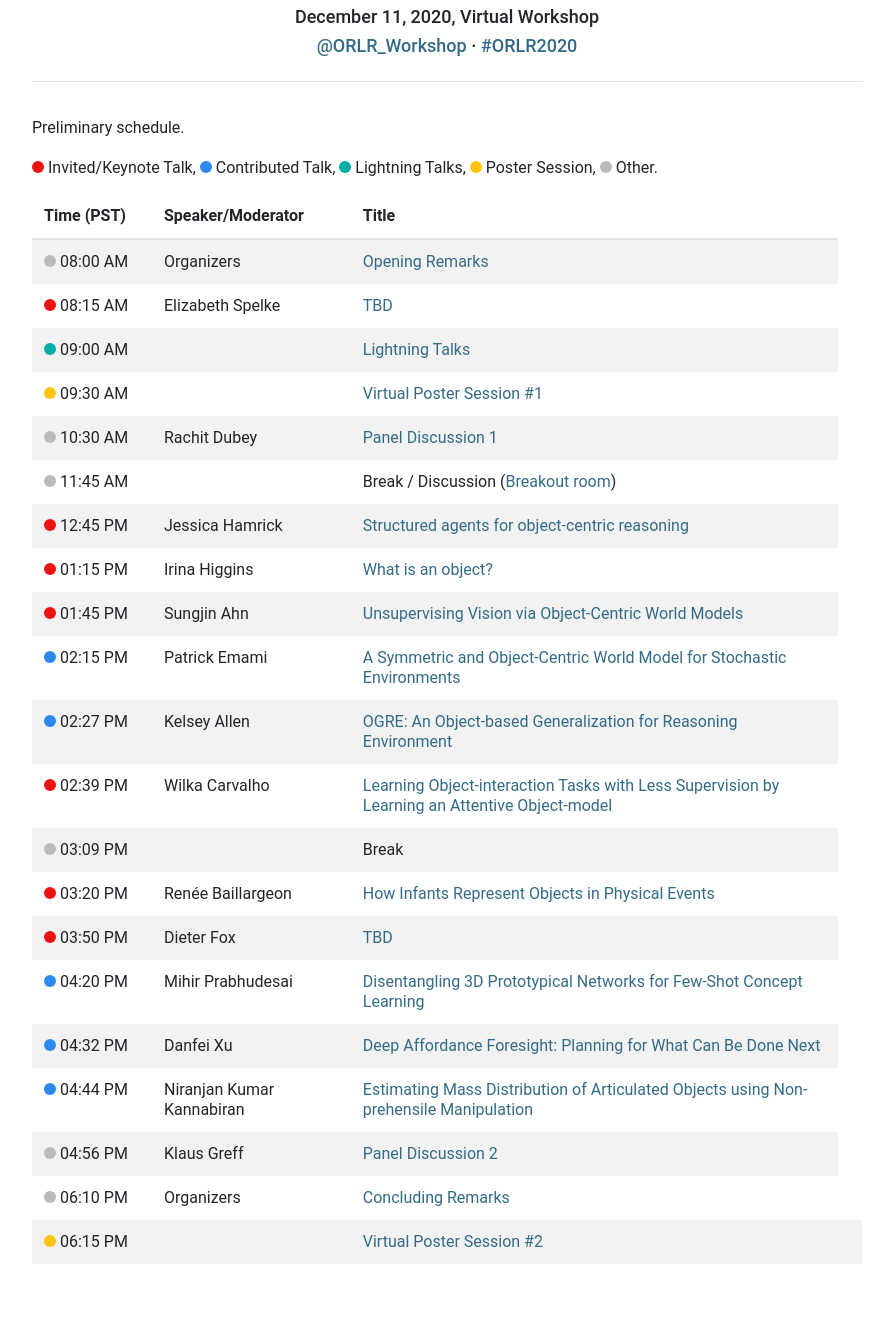
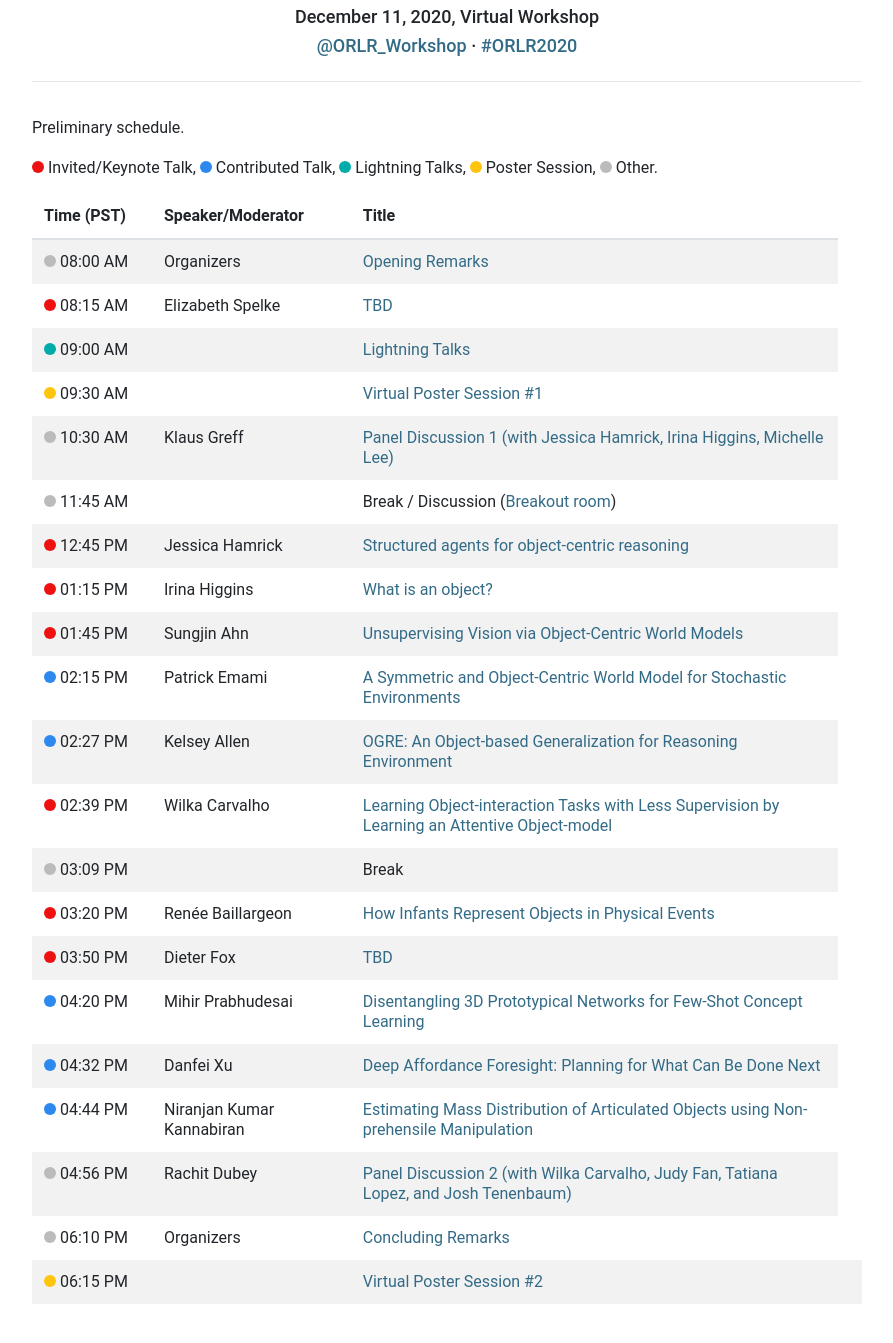
Before and after one commit to orlrworkshop/orlrworkshop.github.io, a Jekyll site: the page built from schedule.html, in a window 1280 px wide and 1400 px high, scrolled down 159 px. Shown: the top 1343 px of the window, without its empty margins (193-1086 px from the left). Built offline with Jekyll 4.4.1, drawn with Linux system fonts in a browser that asks for light colours; nearby versions of some CDN libraries.

Commit message:
add panelists and swap moderators

```diff
--- a/schedule.html
+++ b/schedule.html
@@ -43,8 +43,8 @@
     </tr>
     <tr>
       <td><span class="dot-other-session"></span> 10:30 AM</td>
-      <td> Rachit Dubey</td>
-      <td><a href="/speakers.html">Panel Discussion 1 </a></td>
+      <td> Klaus Greff</td>
+      <td><a href="/speakers.html">Panel Discussion 1 (with Jessica Hamrick, Irina Higgins, Michelle Lee) </a></td>
     </tr>
     <tr>
       <td><span class="dot-other-session"></span> 11:45 AM</td>
@@ -126,8 +126,8 @@
     </tr>
     <tr>
       <td><span class="dot-other-session"></span> 04:56 PM</td>
-      <td> Klaus Greff</td>
-      <td><a href="/speakers.html">Panel Discussion 2 </a></td>
+      <td> Rachit Dubey</td>
+      <td><a href="/speakers.html">Panel Discussion 2 (with Wilka Carvalho, Judy Fan, Tatiana Lopez, and Josh Tenenbaum) </a></td>
     </tr>
     <tr>
       <td><span class="dot-other-session"></span> 06:10 PM</td>
```
